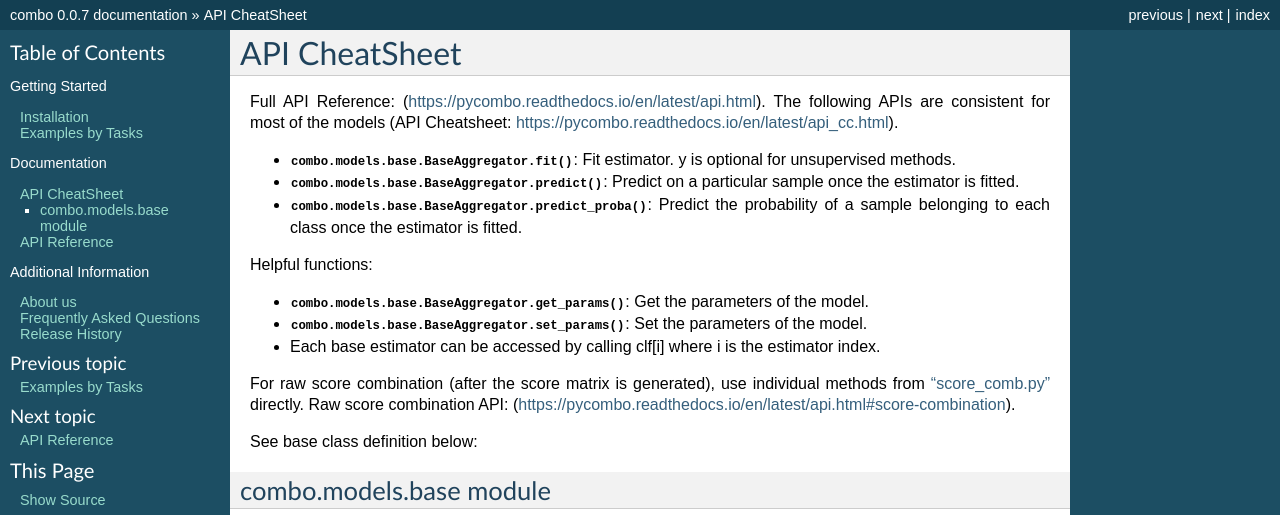
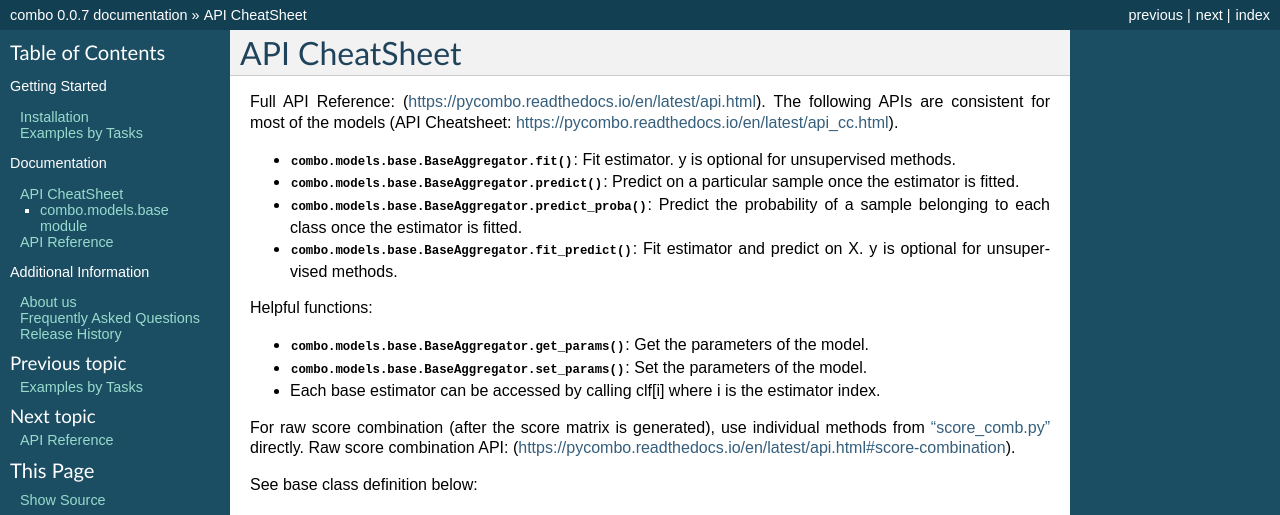
Before and after one commit to yzhao062/combo, a Sphinx documentation site: the page built from docs/api_cc.rst, in a window 1280 px wide, cut to the strip 0-515 px from the top of the page. Built offline with Sphinx 7.4.7, drawn with Linux system fonts in a browser that asks for light colours; formulas are drawn with MathJax 3.

Commit message:
update api

```diff
--- a/docs/api_cc.rst
+++ b/docs/api_cc.rst
@@ -8,6 +8,7 @@ The following APIs are consistent for most of the models
 * :func:`combo.models.base.BaseAggregator.fit`: Fit estimator. y is optional for unsupervised methods.
 * :func:`combo.models.base.BaseAggregator.predict`: Predict on a particular sample once the estimator is fitted.
 * :func:`combo.models.base.BaseAggregator.predict_proba`: Predict the probability of a sample belonging to each class once the estimator is fitted.
+* :func:`combo.models.base.BaseAggregator.fit_predict`: Fit estimator and predict on X. y is optional for unsupervised methods.
 
 Helpful functions:
 
```
